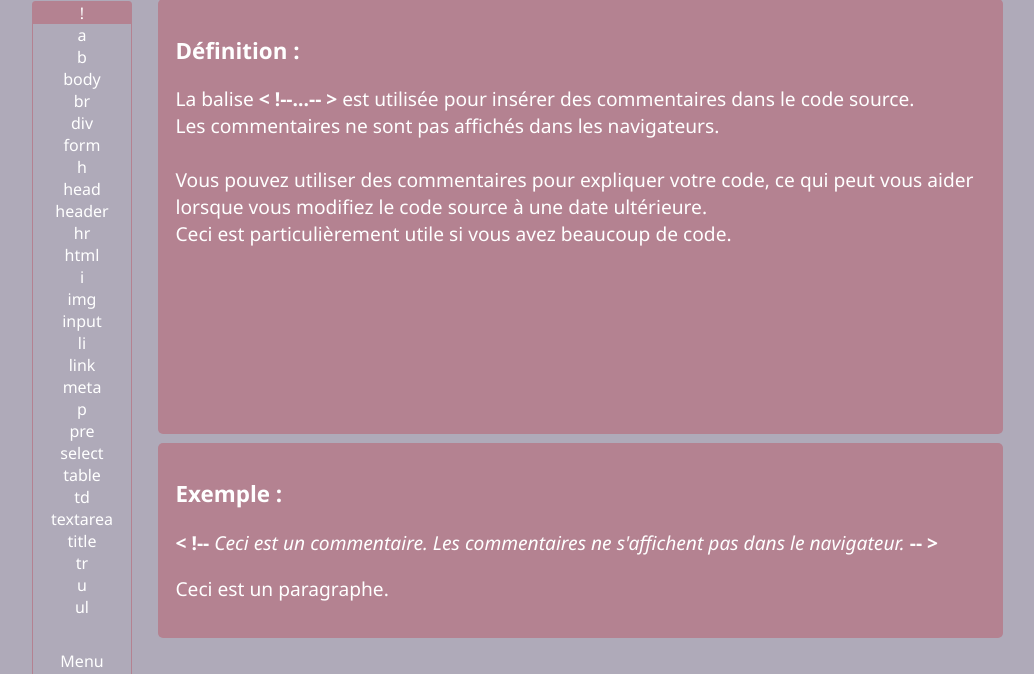
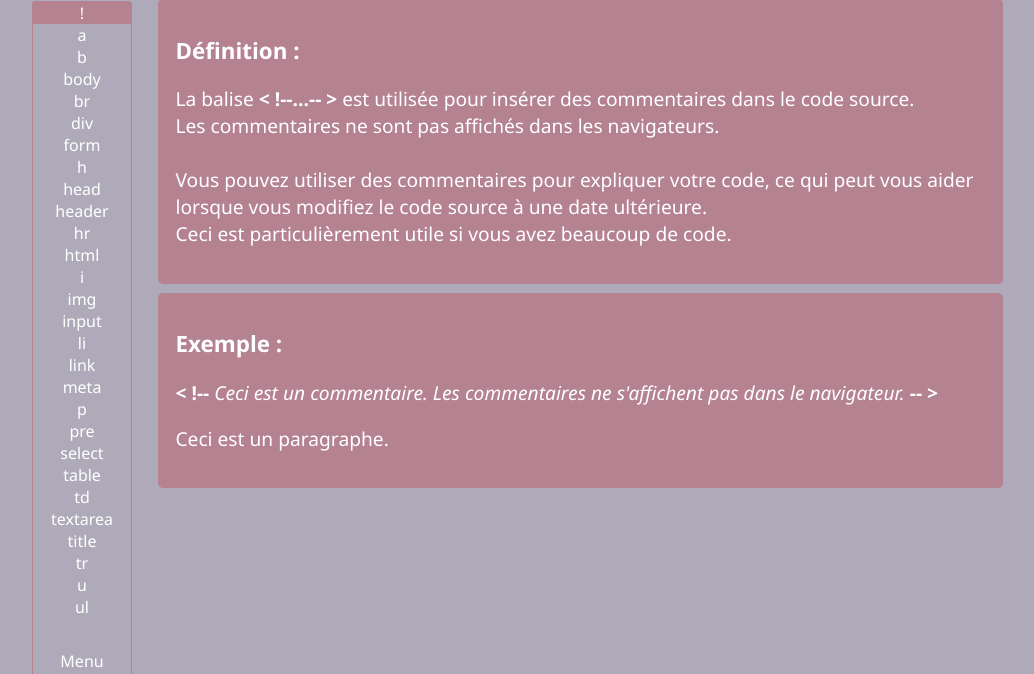
Before and after one commit to dclonyx/Balise, a PHP site: the page made by Pages/!.html in a window 1280 px wide. Shown: the part 95-769 px from the top of the page, without its empty margins (118-1152 px from the left). Run offline with PHP 8.4, Linux system fonts and the light colour scheme.

Commit message:
height auto

```diff
--- a/Style/style.css
+++ b/Style/style.css
@@ -126,7 +126,7 @@ a
   padding: 2%;
   margin: 1%;
   border-radius: 5px;
-  height: 400px;
+  height: auto;
 }
 
 #Example
```
